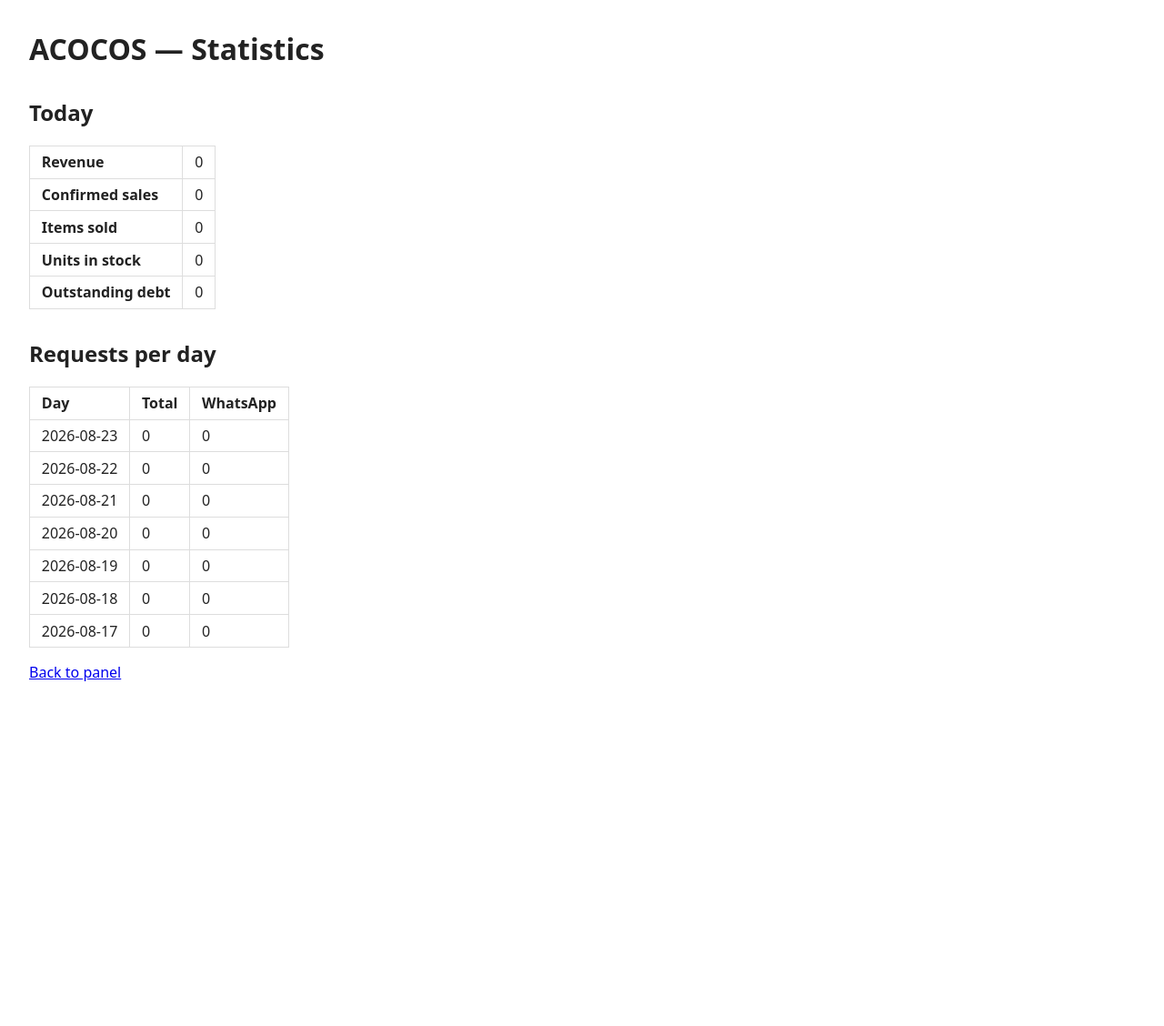
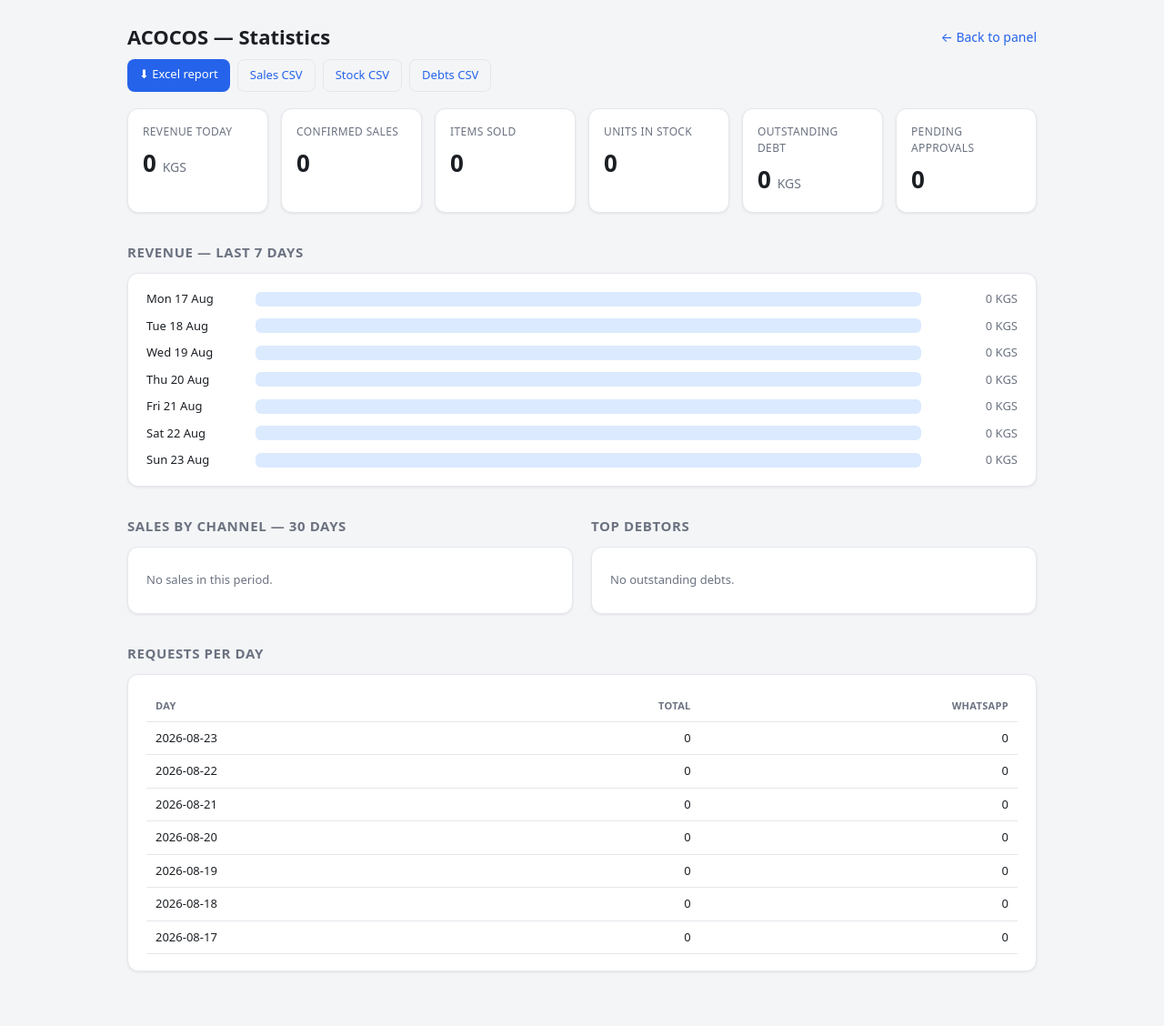
Before and after one commit to nurd11n/AcocosDB, a Django app: page /stats/ in a window 1280 px wide. Shown: the whole page at 91% size. Before the commit the page ends 749 px from the top, so only its background shows below. Run offline with Django 5.2, Linux system fonts and the light colour scheme; the visitor is signed in with stand-in values (Sample User, id 1); data that the repository does not hold is empty.

Commit message:
before clarification

```diff
--- a/apps/core/views.py
+++ b/apps/core/views.py
@@ -1,21 +1,79 @@
+"""Owner statistics dashboard + authorized report downloads.
+
+Everything here is superuser-only: `_superuser_required` returns 302→login for
+anonymous users and 403 for a logged-in non-superuser, so the pages can't be
+reached just by guessing the URL.
+"""
+
 from datetime import timedelta
+from decimal import Decimal
+from functools import wraps
 
-from django.contrib.admin.views.decorators import staff_member_required
+from django.contrib.auth.views import redirect_to_login
 from django.core.cache import cache
+from django.core.exceptions import PermissionDenied
+from django.http import HttpResponse
 from django.shortcuts import render
 from django.utils import timezone
 
 
-@staff_member_required
+def _superuser_required(view):
+    @wraps(view)
+    def wrapper(request, *args, **kwargs):
+        if not request.user.is_authenticated:
+            return redirect_to_login(request.get_full_path())
+        if not request.user.is_superuser:
+            raise PermissionDenied
+        return view(request, *args, **kwargs)
+
+    return wrapper
+
+
+def _business_snapshot() -> dict:
+    from apps.clients.services import clients_with_debt, total_outstanding_debt
+    from apps.inventory.services import stock_totals
+    from apps.sales.services import (
+        pending_orders_count,
+        revenue_last_n_days,
+        sales_by_channel,
+        today_summary,
+    )
+
+    revenue_7d = revenue_last_n_days(7)
+    channels = sales_by_channel(30)
+    debtors = sorted(
+        (
+            {"name": c.name, "phone": c.phone, "debt": c.sales_total - c.payments_total}
+            for c in clients_with_debt()
+            if c.sales_total - c.payments_total > 0
+        ),
+        key=lambda d: d["debt"],
+        reverse=True,
+    )[:5]
+
+    # Pre-scale bars to a 0–100 width so the template stays logic-free.
+    rev_max = max((d["revenue"] for d in revenue_7d), default=Decimal("0")) or Decimal("1")
+    for d in revenue_7d:
+        d["pct"] = int(d["revenue"] / rev_max * 100)
+    ch_max = max((c["revenue"] for c in channels), default=Decimal("0")) or Decimal("1")
+    for c in channels:
+        c["pct"] = int(c["revenue"] / ch_max * 100)
+
+    return {
+        "sales_today": today_summary(),
+        "stock": stock_totals(),
+        "debt_total": total_outstanding_debt(),
+        "pending_orders": pending_orders_count(),
+        "revenue_7d": revenue_7d,
+        "channels": channels,
+        "debtors": debtors,
+    }
+
+
+@_superuser_required
 def stats_view(request):
-    """Request counters (from cache) + cached business totals. Superuser only —
-    admin now lives at the root, so there's no single 'panel' path prefix left
-    to break out separately; total vs. WhatsApp webhook traffic is what's useful.
-    """
-    if not request.user.is_superuser:
-        from django.core.exceptions import PermissionDenied
-
-        raise PermissionDenied
+    """Business snapshot + request counters. Heavy aggregates cached 60s so a
+    refresh doesn't hammer the DB."""
     days = []
     today = timezone.localdate()
     for offset in range(7):
@@ -28,18 +86,43 @@ def stats_view(request):
             }
         )
 
-    def business_totals():
-        # Imported here to keep the view importable before migrations run.
-        from apps.clients.services import total_outstanding_debt
-        from apps.inventory.services import stock_totals
-        from apps.sales.services import today_summary
+    from django.conf import settings
 
-        return {
-            "sales_today": today_summary(),
-            "stock": stock_totals(),
-            "debt_total": total_outstanding_debt(),
+    snapshot = cache.get_or_set("stats:business_snapshot", _business_snapshot, 60)
+    return render(
+        request,
+        "core/stats.html",
+        {"days": days, "totals": snapshot, "currency": settings.CURRENCY},
+    )
+
+
+@_superuser_required
+def report_download(request):
+    """Download today's report (Sales/Stock/Debts) as xlsx or csv, on demand.
+    Reuses the same builders as the scheduled `send_daily_report` command."""
+    from apps.core.management.commands import send_daily_report as report
+
+    fmt = request.GET.get("format", "xlsx")
+    today = timezone.localdate().isoformat()
+
+    if fmt == "csv":
+        sheet = request.GET.get("sheet", "sales")
+        builders = {
+            "sales": report._sales_rows,
+            "stock": report._stock_rows,
+            "debts": report._debts_rows,
         }
+        if sheet not in builders:
+            raise PermissionDenied
+        content = report._build_csvs()[f"acocos_{sheet}.csv"]
+        resp = HttpResponse(content, content_type="text/csv; charset=utf-8")
+        resp["Content-Disposition"] = f'attachment; filename="acocos_{sheet}_{today}.csv"'
+        return resp
 
-    # Cache the heavy aggregates for 60s so refreshing the page doesn't hammer the DB.
-    totals = cache.get_or_set("stats:business_totals", business_totals, 60)
-    return render(request, "core/stats.html", {"days": days, "totals": totals})
+    content = report._build_xlsx()
+    resp = HttpResponse(
+        content,
+        content_type="application/vnd.openxmlformats-officedocument.spreadsheetml.sheet",
+    )
+    resp["Content-Disposition"] = f'attachment; filename="acocos_report_{today}.xlsx"'
+    return resp
--- a/config/urls.py
+++ b/config/urls.py
@@ -3,7 +3,7 @@ from django.conf.urls.static import static
 from django.contrib import admin
 from django.urls import include, path
 
-from apps.core.views import stats_view
+from apps.core.views import report_download, stats_view
 
 if settings.OTP_ENABLED:
     from django_otp.admin import OTPAdminSite
@@ -14,6 +14,7 @@ urlpatterns = [
     path("wa/", include("apps.wa.urls")),
     path("i18n/", include("django.conf.urls.i18n")),
     path("stats/", stats_view, name="stats"),
+    path("stats/download/", report_download, name="report-download"),
     path("", admin.site.urls),  # admin at root — must stay last, it's a catch-all
 ]
 
--- a/templates/core/stats.html
+++ b/templates/core/stats.html
@@ -1,26 +1,158 @@
-{% load i18n %}<!doctype html>
-<html><head><meta charset="utf-8"><title>ACOCOS — {% trans "Statistics" %}</title>
+{% load i18n l10n %}<!doctype html>
+<html lang="{{ LANGUAGE_CODE|default:'en' }}">
+<head>
+<meta charset="utf-8">
+<meta name="viewport" content="width=device-width, initial-scale=1">
+<title>ACOCOS — {% trans "Statistics" %}</title>
 <style>
- body{font-family:system-ui,sans-serif;margin:2rem;color:#222}
- table{border-collapse:collapse;margin:1rem 0}
- td,th{border:1px solid #ddd;padding:.4rem .8rem;text-align:left}
- h2{margin-top:2rem}
-</style></head><body>
+ :root{
+   --bg:#f4f5f7; --card:#ffffff; --ink:#1b1f24; --muted:#6b7280; --line:#e5e7eb;
+   --accent:#2563eb; --accent-soft:#dbeafe; --bar:#3b82f6; --bar2:#8b5cf6;
+   --good:#1a7f37; --warn:#9a6700; --bad:#b42318; --shadow:0 1px 3px rgba(0,0,0,.08);
+ }
+ @media (prefers-color-scheme: dark){
+   :root{
+     --bg:#0f1115; --card:#1a1d23; --ink:#e6e8eb; --muted:#9aa1ab; --line:#2a2e37;
+     --accent:#60a5fa; --accent-soft:#1e293b; --bar:#3b82f6; --bar2:#a78bfa;
+     --shadow:0 1px 3px rgba(0,0,0,.4);
+   }
+ }
+ *{box-sizing:border-box}
+ body{margin:0;background:var(--bg);color:var(--ink);
+   font-family:system-ui,-apple-system,Segoe UI,Roboto,sans-serif;line-height:1.5}
+ .wrap{max-width:1040px;margin:0 auto;padding:24px 20px 60px}
+ .top{display:flex;flex-wrap:wrap;gap:12px;align-items:center;justify-content:space-between;margin-bottom:8px}
+ h1{font-size:22px;margin:0}
+ h2{font-size:15px;text-transform:uppercase;letter-spacing:.04em;color:var(--muted);margin:32px 0 12px}
+ a{color:var(--accent);text-decoration:none}
+ a:hover{text-decoration:underline}
+ .back{font-size:14px}
+ .downloads{display:flex;flex-wrap:wrap;gap:8px;margin-top:4px}
+ .btn{display:inline-block;background:var(--accent);color:#fff;padding:7px 13px;border-radius:8px;
+   font-size:13px;font-weight:500}
+ .btn:hover{text-decoration:none;opacity:.92}
+ .btn.ghost{background:transparent;color:var(--accent);border:1px solid var(--line)}
+ .cards{display:grid;grid-template-columns:repeat(auto-fit,minmax(150px,1fr));gap:14px;margin-top:18px}
+ .card{background:var(--card);border:1px solid var(--line);border-radius:12px;padding:16px;box-shadow:var(--shadow)}
+ .card .label{font-size:12px;color:var(--muted);text-transform:uppercase;letter-spacing:.03em}
+ .card .value{font-size:26px;font-weight:700;margin-top:6px}
+ .card .unit{font-size:14px;font-weight:500;color:var(--muted)}
+ .card.flag{border-color:var(--warn)}
+ .card.flag .value{color:var(--warn)}
+ .panel{background:var(--card);border:1px solid var(--line);border-radius:12px;padding:18px 20px;box-shadow:var(--shadow)}
+ .bars{display:flex;flex-direction:column;gap:10px}
+ .barrow{display:grid;grid-template-columns:110px 1fr 96px;align-items:center;gap:10px;font-size:13px}
+ .barrow .track{background:var(--accent-soft);border-radius:6px;height:16px;overflow:hidden}
+ .barrow .fill{height:100%;border-radius:6px;background:var(--bar)}
+ .barrow.alt .fill{background:var(--bar2)}
+ .barrow .amt{text-align:right;color:var(--muted);font-variant-numeric:tabular-nums}
+ table{width:100%;border-collapse:collapse;font-size:13px}
+ th,td{text-align:left;padding:8px 10px;border-bottom:1px solid var(--line)}
+ th{color:var(--muted);font-weight:600;text-transform:uppercase;font-size:11px;letter-spacing:.03em}
+ td.num,th.num{text-align:right;font-variant-numeric:tabular-nums}
+ .empty{color:var(--muted);font-size:13px;padding:8px 0}
+ .grid2{display:grid;grid-template-columns:1fr 1fr;gap:20px}
+ @media(max-width:720px){.grid2{grid-template-columns:1fr}.barrow{grid-template-columns:90px 1fr 80px}}
+</style>
+</head>
+<body>
+<div class="wrap">
+
+ <div class="top">
   <h1>ACOCOS — {% trans "Statistics" %}</h1>
+  <a class="back" href="/">← {% trans "Back to panel" %}</a>
+ </div>
 
-<h2>{% trans "Today" %}</h2>
+ <div class="downloads">
+  <a class="btn" href="{% url 'report-download' %}?format=xlsx">⬇ {% trans "Excel report" %}</a>
+  <a class="btn ghost" href="{% url 'report-download' %}?format=csv&sheet=sales">{% trans "Sales CSV" %}</a>
+  <a class="btn ghost" href="{% url 'report-download' %}?format=csv&sheet=stock">{% trans "Stock CSV" %}</a>
+  <a class="btn ghost" href="{% url 'report-download' %}?format=csv&sheet=debts">{% trans "Debts CSV" %}</a>
+ </div>
+
+ <div class="cards">
+  <div class="card">
+   <div class="label">{% trans "Revenue today" %}</div>
+   <div class="value">{{ totals.sales_today.revenue|unlocalize }} <span class="unit">{{ currency }}</span></div>
+  </div>
+  <div class="card">
+   <div class="label">{% trans "Confirmed sales" %}</div>
+   <div class="value">{{ totals.sales_today.orders }}</div>
+  </div>
+  <div class="card">
+   <div class="label">{% trans "Items sold" %}</div>
+   <div class="value">{{ totals.sales_today.items }}</div>
+  </div>
+  <div class="card">
+   <div class="label">{% trans "Units in stock" %}</div>
+   <div class="value">{{ totals.stock.units }}</div>
+  </div>
+  <div class="card">
+   <div class="label">{% trans "Outstanding debt" %}</div>
+   <div class="value">{{ totals.debt_total|unlocalize }} <span class="unit">{{ currency }}</span></div>
+  </div>
+  <div class="card {% if totals.pending_orders %}flag{% endif %}">
+   <div class="label">{% trans "Pending approvals" %}</div>
+   <div class="value">{{ totals.pending_orders }}</div>
+  </div>
+ </div>
+
+ <h2>{% trans "Revenue — last 7 days" %}</h2>
+ <div class="panel">
+  <div class="bars">
+   {% for d in totals.revenue_7d %}
+   <div class="barrow">
+    <span>{{ d.day|date:"D d M" }}</span>
+    <span class="track"><span class="fill" style="width:{{ d.pct }}%"></span></span>
+    <span class="amt">{{ d.revenue|unlocalize }} {{ currency }}</span>
+   </div>
+   {% endfor %}
+  </div>
+ </div>
+
+ <div class="grid2">
+  <div>
+   <h2>{% trans "Sales by channel — 30 days" %}</h2>
+   <div class="panel">
+    {% if totals.channels %}
+    <div class="bars">
+     {% for c in totals.channels %}
+     <div class="barrow alt">
+      <span>{{ c.label }}</span>
+      <span class="track"><span class="fill" style="width:{{ c.pct }}%"></span></span>
+      <span class="amt">{{ c.revenue|unlocalize }} {{ currency }}</span>
+     </div>
+     {% endfor %}
+    </div>
+    {% else %}<div class="empty">{% trans "No sales in this period." %}</div>{% endif %}
+   </div>
+  </div>
+  <div>
+   <h2>{% trans "Top debtors" %}</h2>
+   <div class="panel">
+    {% if totals.debtors %}
     <table>
- <tr><th>{% trans "Revenue" %}</th><td>{{ totals.sales_today.revenue }}</td></tr>
- <tr><th>{% trans "Confirmed sales" %}</th><td>{{ totals.sales_today.orders }}</td></tr>
- <tr><th>{% trans "Items sold" %}</th><td>{{ totals.sales_today.items }}</td></tr>
- <tr><th>{% trans "Units in stock" %}</th><td>{{ totals.stock.units }}</td></tr>
- <tr><th>{% trans "Outstanding debt" %}</th><td>{{ totals.debt_total }}</td></tr>
+     <tr><th>{% trans "Client" %}</th><th class="num">{% trans "Debt" %}</th></tr>
+     {% for d in totals.debtors %}
+     <tr><td>{{ d.name }}<br><span style="color:var(--muted)">{{ d.phone }}</span></td>
+         <td class="num">{{ d.debt|unlocalize }} {{ currency }}</td></tr>
+     {% endfor %}
     </table>
+    {% else %}<div class="empty">{% trans "No outstanding debts." %}</div>{% endif %}
+   </div>
+  </div>
+ </div>
 
  <h2>{% trans "Requests per day" %}</h2>
+ <div class="panel">
   <table>
- <tr><th>{% trans "Day" %}</th><th>{% trans "Total" %}</th><th>WhatsApp</th></tr>
- {% for d in days %}<tr><td>{{ d.day }}</td><td>{{ d.total }}</td><td>{{ d.wa }}</td></tr>{% endfor %}
+   <tr><th>{% trans "Day" %}</th><th class="num">{% trans "Total" %}</th><th class="num">WhatsApp</th></tr>
+   {% for d in days %}
+   <tr><td>{{ d.day }}</td><td class="num">{{ d.total }}</td><td class="num">{{ d.wa }}</td></tr>
+   {% endfor %}
   </table>
-<p><a href="../">{% trans "Back to panel" %}</a></p>
-</body></html>
+ </div>
+
+</div>
+</body>
+</html>
```
Also changed, not shown: apps/core/management/commands/send_daily_report.py (+40 -3 lines), apps/sales/admin.py (+92 -4 lines), apps/sales/models.py (+37 -3 lines), apps/sales/services.py (+52 -6 lines), tests/test_flows.py (+50 -0 lines), apps/sales/migrations/0002_alter_historicalsaleorder_status_and_more.py (added), locale/ru/LC_MESSAGES/django.po. Lines whose indentation alone changed are shown as unchanged.
